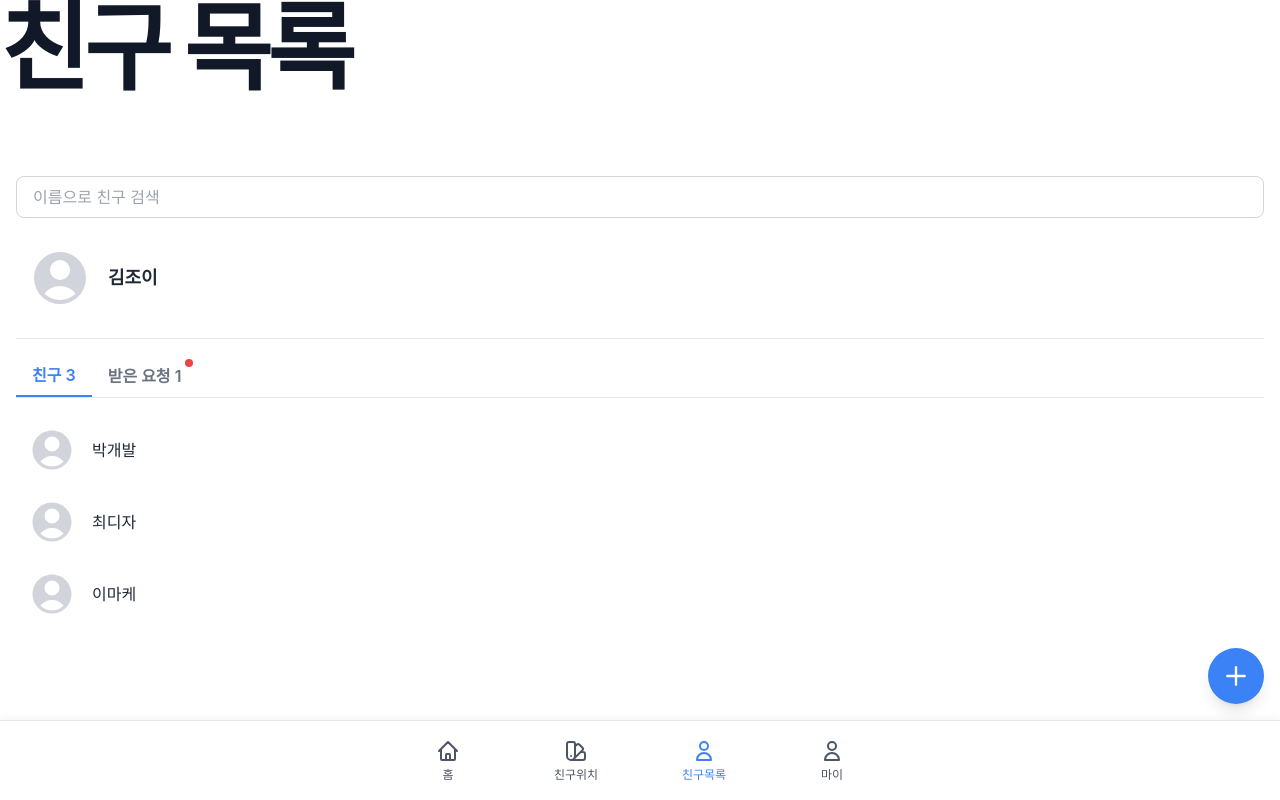
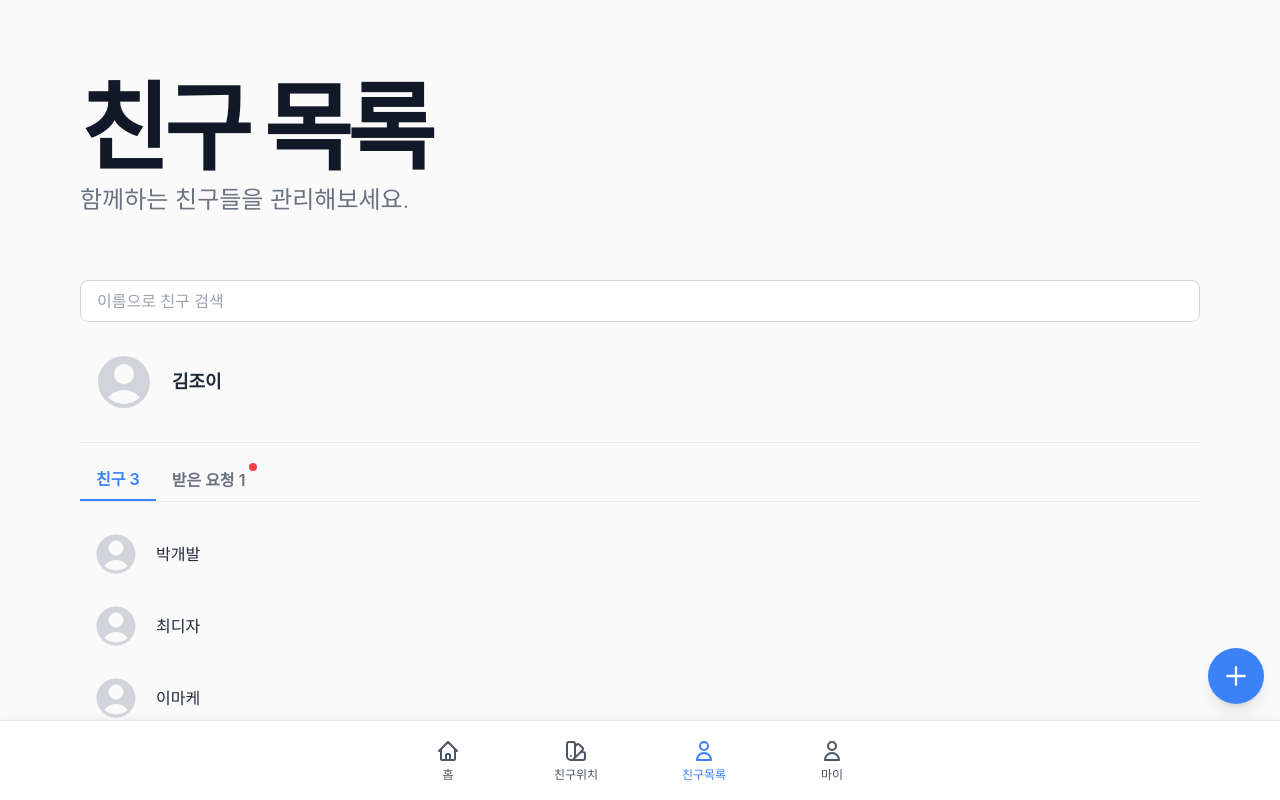
Before and after one commit to JOYNII/joiny-fullstack, a Next.js app in the folder client/: page /friends in a window 1280 px wide. Built offline with nearby package versions, Linux system fonts and the light colour scheme.

Commit message:
친구목록 페이지 디자인 수정

```diff
--- a/client/src/app/friends/page.tsx
+++ b/client/src/app/friends/page.tsx
@@ -27,10 +27,10 @@ const FriendsPage = () => {
   const [activeTab, setActiveTab] = useState('friends'); // 'friends' or 'requests'
 
   return (
-    <div className="h-full bg-white">
-      <PageHeader title="친구 목록" subtitle="" />
+    <div className="bg-neutral-50 text-gray-900 p-6 md:p-12 lg:p-20">
+      <PageHeader title="친구 목록" subtitle="함께하는 친구들을 관리해보세요." />
 
-      <div className="p-4">
+      <div className="mt-8">
         {/* Search Bar Placeholder */}
         <div className="mb-4">
           <input
@@ -72,7 +72,7 @@ const FriendsPage = () => {
       </div>
 
       {/* Content based on tab */}
-      <div className="px-4">
+      <div className="mt-4">
         {activeTab === 'friends' && (
           <div>
             {friends.map(friend => <FriendListItem key={friend.id} friend={friend} />)}
```
